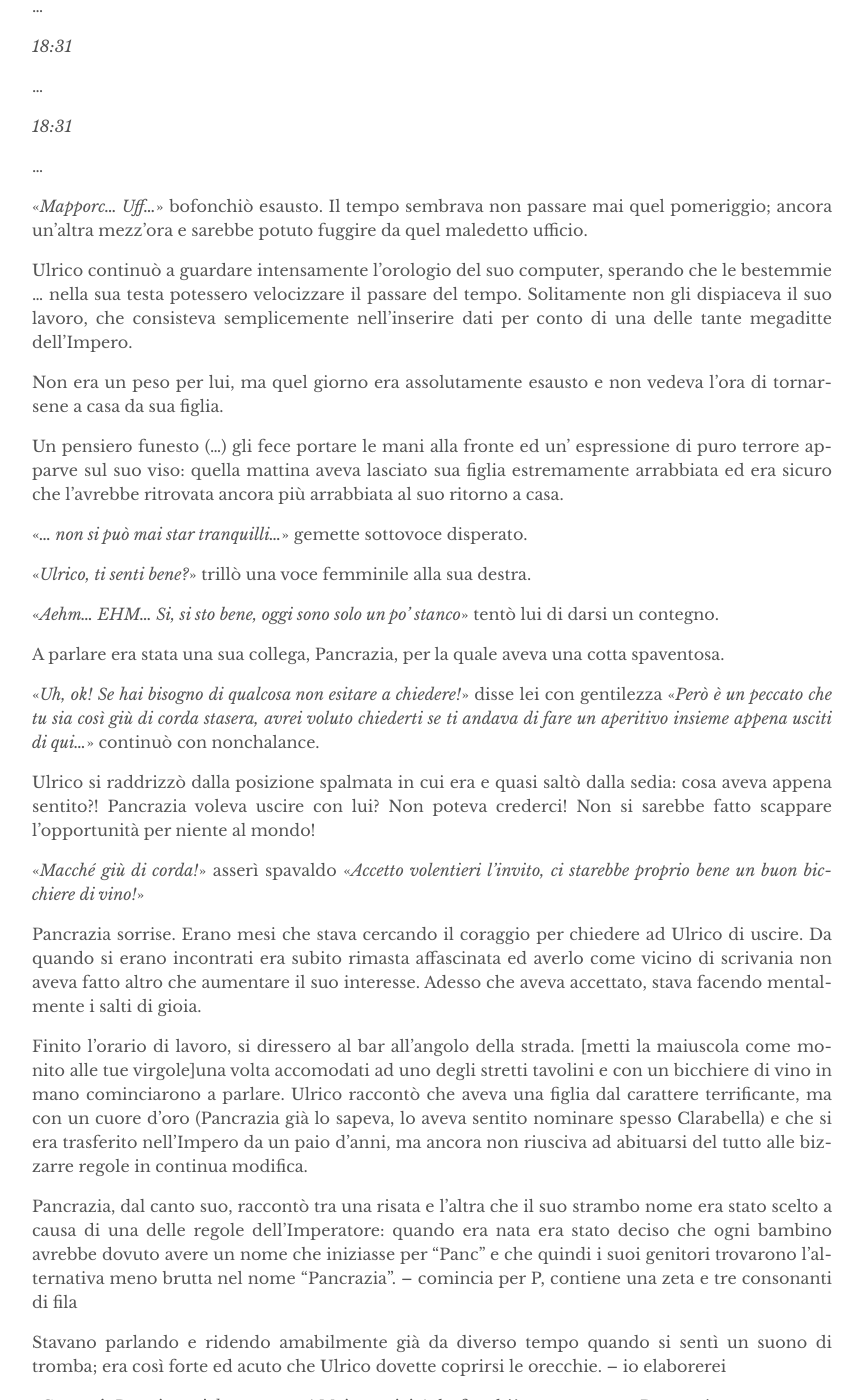
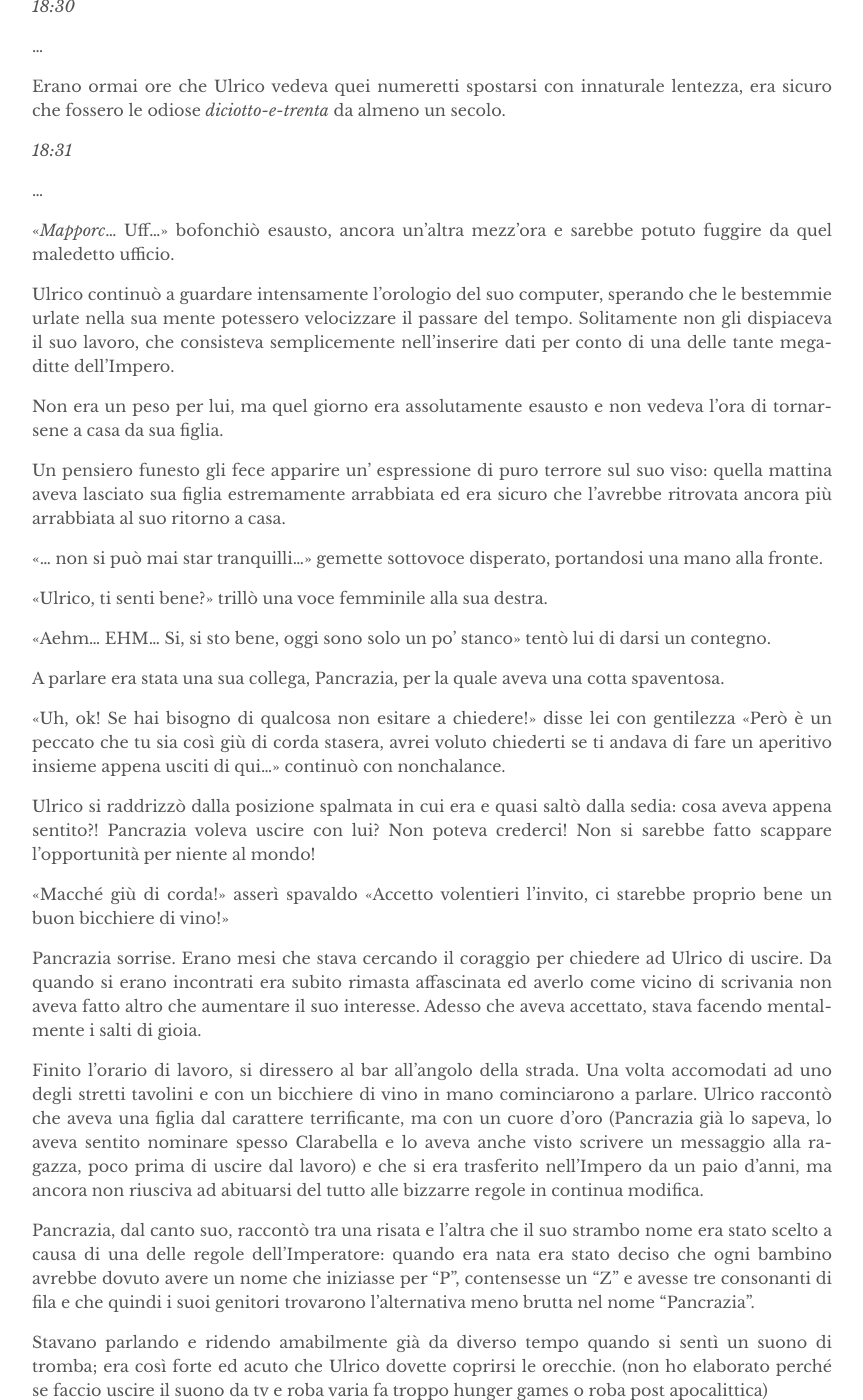
Before and after one commit to eviloutpost/eviloutpost.github.io, a Jekyll site: the page built from _posts/2018-11-02-parole.md, in a window 1280 px wide and 1400 px high, scrolled down 403 px. Shown: the whole window, without its empty margins (208-1071 px from the left). Built offline with Jekyll 4.4.1, drawn with Linux system fonts in a browser that asks for light colours; some of the changed text lies outside the part shown.

Commit message:
Edited and modified for further polish

```diff
--- a/_posts/2018-11-02-parole.md
+++ b/_posts/2018-11-02-parole.md
@@ -2,73 +2,72 @@
 layout: post
 title:  "Cronache del Male - Vol.2"
 author: "aarde"
-display: 8
+display: 6
 ---
 
-!!! aggiungi un incipit qui
-leva corsivo dialoghi
+
+
 tooltip alle "traduzioni"
-messaggio alla figlia?
+
+messaggio alla figlia? - messo come cosa notata da Pancrazia
 
 *18:30*
 
 ...
 
-*18:31*
-
-...
+Erano ormai ore che Ulrico vedeva quei numeretti spostarsi con innaturale lentezza, era sicuro che fossero le odiose *diciotto-e-trenta* da almeno un secolo.
 
 *18:31*
 
 ...
 
-«*Mapporc... Uff...*» bofonchiò esausto. Il tempo sembrava non passare mai quel pomeriggio; ancora un'altra mezz'ora e sarebbe potuto fuggire da quel maledetto ufficio.
+«*Mapporc*... Uff...» bofonchiò esausto, ancora un'altra mezz'ora e sarebbe potuto fuggire da quel maledetto ufficio.
 
-Ulrico continuò a guardare intensamente l'orologio del suo computer, sperando che le bestemmie ... nella sua testa potessero velocizzare il passare del tempo. Solitamente non gli dispiaceva il suo lavoro, che consisteva semplicemente nell'inserire dati per conto di una delle tante megaditte dell'Impero.
+Ulrico continuò a guardare intensamente l'orologio del suo computer, sperando che le bestemmie urlate nella sua mente potessero velocizzare il passare del tempo. Solitamente non gli dispiaceva il suo lavoro, che consisteva semplicemente nell'inserire dati per conto di una delle tante megaditte dell'Impero.
 
 Non era un peso per lui, ma quel giorno era assolutamente esausto e non vedeva l'ora di tornarsene a casa da sua figlia.
 
-Un pensiero funesto (...) gli fece portare le mani alla fronte ed un' espressione di puro terrore apparve sul suo viso: quella mattina aveva lasciato sua figlia estremamente arrabbiata ed era sicuro che l'avrebbe ritrovata ancora più arrabbiata al suo ritorno a casa.
+Un pensiero funesto gli fece apparire un' espressione di puro terrore sul suo viso: quella mattina aveva lasciato sua figlia estremamente arrabbiata ed era sicuro che l'avrebbe ritrovata ancora più arrabbiata al suo ritorno a casa.
 
-«*... non si può mai star tranquilli...*» gemette sottovoce disperato.
+«... non si può mai star tranquilli...» gemette sottovoce disperato, portandosi una mano alla fronte.
 
-«*Ulrico, ti senti bene?*» trillò una voce femminile alla sua destra.
+«Ulrico, ti senti bene?» trillò una voce femminile alla sua destra.
 
-«*Aehm... EHM... Si, si sto bene, oggi sono solo un po' stanco*» tentò lui di darsi un contegno.
+«Aehm... EHM... Si, si sto bene, oggi sono solo un po' stanco» tentò lui di darsi un contegno.
 
 A parlare era stata una sua collega, Pancrazia, per la quale aveva una cotta spaventosa.
 
-«*Uh, ok! Se hai bisogno di qualcosa non esitare a chiedere!*» disse lei con gentilezza «*Però è un peccato che tu sia così giù di corda stasera, avrei voluto chiederti se ti andava di fare un aperitivo insieme appena usciti di qui...*» continuò con nonchalance.
+«Uh, ok! Se hai bisogno di qualcosa non esitare a chiedere!» disse lei con gentilezza «Però è un peccato che tu sia così giù di corda stasera, avrei voluto chiederti se ti andava di fare un aperitivo insieme appena usciti di qui...» continuò con nonchalance.
 
 Ulrico si raddrizzò dalla posizione spalmata in cui era e quasi saltò dalla sedia: cosa aveva appena sentito?! Pancrazia voleva uscire con lui? Non poteva crederci! Non si sarebbe fatto scappare l'opportunità per niente al mondo!
 
-«*Macché giù di corda!*» asserì spavaldo «*Accetto volentieri l'invito, ci starebbe proprio bene un buon bicchiere di vino!*»
+«Macché giù di corda!» asserì spavaldo «Accetto volentieri l'invito, ci starebbe proprio bene un buon bicchiere di vino!»
 
 Pancrazia sorrise. Erano mesi che stava cercando il coraggio per chiedere ad Ulrico di uscire. Da quando si erano incontrati era subito rimasta affascinata ed averlo come vicino di scrivania non aveva fatto altro che aumentare il suo interesse. Adesso che aveva accettato, stava facendo mentalmente i salti di gioia.
 
-Finito l'orario di lavoro, si diressero al bar all'angolo della strada. [metti la maiuscola come monito alle tue virgole]una volta accomodati ad uno degli stretti tavolini e con un bicchiere di vino in mano cominciarono a parlare. Ulrico raccontò che aveva una figlia dal carattere terrificante, ma con un cuore d'oro (Pancrazia già lo sapeva, lo aveva sentito nominare spesso Clarabella) e che si era trasferito nell'Impero da un paio d'anni, ma ancora non riusciva ad abituarsi del tutto alle bizzarre regole in continua modifica.
+Finito l'orario di lavoro, si diressero al bar all'angolo della strada. Una volta accomodati ad uno degli stretti tavolini e con un bicchiere di vino in mano cominciarono a parlare. Ulrico raccontò che aveva una figlia dal carattere terrificante, ma con un cuore d'oro (Pancrazia già lo sapeva, lo aveva sentito nominare spesso Clarabella e lo aveva anche visto scrivere un messaggio alla ragazza, poco prima di uscire dal lavoro) e che si era trasferito nell'Impero da un paio d'anni, ma ancora non riusciva ad abituarsi del tutto alle bizzarre regole in continua modifica.
 
-Pancrazia, dal canto suo, raccontò tra una risata e l'altra che il suo strambo nome era stato scelto a causa di una delle regole dell'Imperatore: quando era nata era stato deciso che ogni bambino avrebbe dovuto avere un nome che iniziasse per "Panc" e che quindi i suoi genitori trovarono l'alternativa meno brutta nel nome "Pancrazia". -- comincia per P, contiene una zeta e tre consonanti di fila
+Pancrazia, dal canto suo, raccontò tra una risata e l'altra che il suo strambo nome era stato scelto a causa di una delle regole dell'Imperatore: quando era nata era stato deciso che ogni bambino avrebbe dovuto avere un nome che iniziasse per "P", contensesse un "Z" e avesse tre consonanti di fila e che quindi i suoi genitori trovarono l'alternativa meno brutta nel nome "Pancrazia".
 
-Stavano parlando e ridendo amabilmente già da diverso tempo quando si sentì un suono di tromba; era così forte ed acuto che Ulrico dovette coprirsi le orecchie. -- io elaborerei
+Stavano parlando e ridendo amabilmente già da diverso tempo quando si sentì un suono di tromba; era così forte ed acuto che Ulrico dovette coprirsi le orecchie. (non ho elaborato perché se faccio uscire il suono da tv e roba varia fa troppo hunger games o roba post apocalittica)
 
-«*Gesucca'.. Proprio oggi doveva essere! Mai una gioia!*» bofonchiò a mezza voce Pancrazia.
+«*Gesucca'*.. Proprio oggi doveva essere! Mai una gioia!» bofonchiò a mezza voce Pancrazia.
 
 Ulrico sentendo la bestemmia smozzicata di Pancrazia decise immediatamente che lei era sicuramente la sua donna ideale, non capendo nient'altro la stava guardando con gli occhi a cuore e la mente altrove: si stava già immaginando il matrimonio.
 
-«*... Si ti piace che altrui quella mattina non sia la mattina dei silenzi al concorde!*» disse Pancrazia. <... non ti dispiace che proprio questa sera sia la sera delle parole al contrario?>
+«... Si ti piace che altrui quella mattina non sia la mattina dei silenzi al concorde!» disse Pancrazia. <... non ti dispiace che proprio questa sera sia la sera delle parole al contrario?>
 
 Ulrico si riscosse.. «*Eh?*» era una sua impressione o Pancrazia stava realmente dicendo cose senza senso?
 
-«*Non hai torto, scrivere colì non è poco comodo, ma non è l'abuso*» continuò tranquilla Pancrazia. <hai ragione, parlare così è assai scomodo, ma è la legge>
+«Non hai torto, scrivere colì non è poco comodo, ma non è l'abuso» continuò tranquilla Pancrazia. <hai ragione, parlare così è assai scomodo, ma è la legge>
 
 Ulrico ne era sicuro: la ragazza era completamente impazzita, non c'erano altre spiegazioni! La stava guardando scioccato quando si accorse che intorno a lui tutti stavano parlando in maniera molto strana, non solo Pancrazia stava dicendo cose senza senso, ma anche gli altri avventori del bar stavano discutendo con frasi prive di senso logico.
 
 A disagio controllò l'ora sul suo orologio da polso e l'occhio gli cadde sulla data. Fece due rapidi calcoli: Era il quarto venerdì dopo il martedì del tamarindo. Non poteva crederci! Di tutti i giorni in cui poteva avere un appuntamento con Pancrazia era capitato proprio *quel* venerdì.
 
-Si maledisse e maledisse mentalmente l'Impero, adesso capiva perché Pancrazia aveva cominciato a parlare in maniera insensata, dopo lo squillo di tromba delle 20:37 ogni quarto venerdì dopo il martedì del tamarindo (ancora ricordava con terrore quella sera) ogni cittadino doveva parlare e scrivere al contrario letterale delle parole (????).
+Maledisse mentalmente se steso e l'Impero, adesso capiva perché Pancrazia aveva cominciato a parlare in maniera insensata, dopo lo squillo di tromba delle 20:37 ogni quarto venerdì dopo il martedì del tamarindo (ancora ricordava con terrore quella sera) ogni cittadino doveva parlare e scrivere al contrario letterale delle parole, quel particolare giorno era conosciuto infatti come "il venerdì dei contrari".
 
-«*Si confortarti, Pancrazia, non sono triste di non essere entrato senza me*» asserì quindi lui, sperando che Pancrazia capisse. <non preoccuparti, Pancrazia, sono contento di essere uscito con te>
+«Si confortarti, Pancrazia, non sono triste di non essere entrato senza me» asserì quindi lui, sperando che Pancrazia capisse. <non preoccuparti, Pancrazia, sono contento di essere uscito con te>
 
 Lei sorrise, aveva capito.
 
@@ -76,68 +75,66 @@ Ulrico tentò di continuare la conversazione che si era interrotta a causa dello
 
 Pancrazia stava per rispondere, quando un cameriere si avvicinò al loro tavolo sorridendo quasi istericamente, chiese qualcosa ai due, ma nella confusione del locale Ulrico non capì.
 
-«*Tacevo: non volete revocare l'ordine medesimo!*» Esclamò quindi il cameriere. <Dicevo: Volete ordinare altro?>
+«Tacevo: non volete revocare l'ordine medesimo!» Esclamò quindi il cameriere. <Dicevo: Volete ordinare altro?>
 
-«*Ehm...*» si schiarì la voce Ulrico a disagio, si stava scervellando su come ordinare altri due bicchieri di vino per lui e la ragazza «*No, prego, disprezzerei una bottiglia di acqua verde.*» <si, grazie, vorrei due bicchieri di vino rosso.>
+«Ehm...» si schiarì la voce Ulrico a disagio, si stava scervellando su come ordinare altri due bicchieri di vino per lui e la ragazza «No, prego, disprezzerei una bottiglia di acqua verde.» <si, grazie, vorrei due bicchieri di vino rosso.>
 
-«*Acqua... Verde!... ?*» Domandò incerto il cameriere.
+«Acqua... Verde!... ?» Domandò incerto il cameriere.
 
-«*No, no? Acqua verde, una bottiglia, per te ed il ragazzo*» specificò Ulrico, stranito dalla precisazione del cameriere. <Si, si! Vino rosso, due bicchieri per me e per la ragazza>
+«No, no? Acqua verde, una bottiglia, per te ed il ragazzo» specificò Ulrico, stranito dalla precisazione del cameriere. <Si, si! Vino rosso, due bicchieri per me e per la ragazza>
 
-«*No... Non va bene...*» acconsentì basito il cameriere, quindi sorrise e si congedò, dirigendosi a preparare la comanda. <ok, va bene>
+«No... Non va bene...» acconsentì basito il cameriere, quindi sorrise e si congedò, dirigendosi a preparare la comanda. <ok, va bene>
 
 Pochi minuti dopo, Ulrico vide con suo sollievo che il cameriere stava portando al loro tavolo due bicchieri colmi di liquido rosso. Sicuramente aveva capito l'ordinazione, pensò lui.
 
-«*Non ho niente per loro, la loro acqua?*» Asserì il cameriere, posando sul tavolo l'ordinazione. <ecco a voi i vostri succhi!>
+«Non ho niente per loro, la loro acqua?» Asserì il cameriere, posando sul tavolo l'ordinazione. <ecco a voi i vostri succhi!>
 
 Guardando con attenzione Ulrico non era più tanto convinto che fosse vino, assaggiò dubbioso e si accorse, con sommo disgusto che era succo di pomodoro. Sicuramente il cameriere aveva sbagliato ordinazione.
 
 Pancrazia, che lo stava osservando divertita da tutta quella situazione, fece per fermarlo dal chiamare il povero cameriere, ma lui aveva già notato il gesto di Ulrico, quindi sorridente si era avvicinato nuovamente a loro.
 
-«*Tocchi che non avevo risposto acqua verde...*» chiese subito Ulrico. <Guardi che avevo chiesto vino rosso>
+«Tocchi che non avevo risposto acqua verde...» chiese subito Ulrico. <Guardi che avevo chiesto vino rosso>
 
-«*Incerto, acqua verde!*» esclamò contento il cameriere.
+«Incerto, acqua verde!» esclamò contento il cameriere.
 
-«*Ulrico, tocca che la signora ha corretto la revoca d'ordine...*» gli fece notare dolcemente Pancrazia. <Ulrico, guarda che il cameriere non ha sbagliato l'ordine...>
+«Ulrico, tocca che la signora ha corretto la revoca d'ordine...» gli fece notare dolcemente Pancrazia. <Ulrico, guarda che il cameriere non ha sbagliato l'ordine...>
 
 «*Ah.*» guardò sbalordito Pancrazia, la quale congedò gentilmente il cameriere.
 
-Un altro squillo di tromba fortissimo echeggiò nel locale e si udì un forte mormorio di sollievo: a quanto pareva quella sera l'Imperatore aveva concluso il "venerdì del parlare al contrario" prima del solito.
+Un altro squillo di tromba fortissimo echeggiò nel locale e si udì un forte mormorio di sollievo: a quanto pareva quella sera l'Imperatore aveva concluso il "venerdì dei contrari" prima del solito.
 
 Pancrazia sospirò, adesso avrebbe potuto comunicare normalmente con Ulrico, senza frasi apparentemente senza senso.
 
-«*Hai ordinato correttamente un succo, il cameriere non ha sbagliato... Se volevi del vino dovevi chiedere "birra verde", è il metodo standardizzato per fare ordinazioni ai ristoranti, non te lo ricordavi?*» spiegò quindi lei.
+«Hai ordinato correttamente un succo, il cameriere non ha sbagliato... Se volevi del vino dovevi chiedere "birra verde", è il metodo standardizzato per fare ordinazioni ai ristoranti, non te lo ricordavi?» spiegò quindi lei.
 
-Ulrico si batté disperato una mano in fronte. Non ne combinava una giusta! «*Oddio! Non ci ho pensato!*» gemette.
+Ulrico si batté disperato una mano in fronte. Non ne combinava una giusta! «Oddio! Non ci ho pensato!» gemette.
 
 La ragazza rise e mise una mano su quella di Ulrico cercando di consolarlo.
 
-«*Non preoccuparti, adoro il succo di pomodoro!*» rise poi lei.
+«Non preoccuparti, adoro il succo di pomodoro!» rise poi lei.
 
 Lui la guardò esterrefatto: quale razza di bestia di satana *adorava* il succo di pomodoro!? Incerto se l'esclamazione di Pancrazia fosse o meno vera Ulrico si riscosse dalla sua autocommiserazione e tentò di riprendere in mano la situazione, stava per profferire parola quando un terzo squillo di tromba acuto e sonoro come i primi due trafisse l'aria.
 
 «*MAPPORCA DI QUELLA...!!!!!!!!*» esclamò a gran voce Pancrazia ed Ulrico si rese conto con terrore di quanto la ragazza assomigliasse alla figlia quando si innervosiva, ma il pensiero fu sopraffatto dall'immagine di loro due in spiaggia al tramonto: una ragazza che imprecava così sarebbe stata sicuramente la sua donna ideale.
 
-La sua fantasia però ebbe vita breve, perché si rese conto che quello squillo significava solamente che l'Imperatore aveva deciso di ricominciare col "venerdì del parlare al contrario", maledisse per l'ennesima volta l'Imperatore. Fortunatamente non era in grado di leggere nel pensiero, perché quella maledizione era particolarmente lunga e colorita.
+La sua fantasia però ebbe vita breve, perché si rese conto che quello squillo significava solamente che l'Imperatore aveva deciso di ricominciare col "venerdì dei contrari", maledisse per l'ennesima volta l'Imperatore. Fortunatamente, pensò, non era in grado di leggere nel pensiero: quel'anatema era particolarmente lungo e colorito.
 
-«*Fortunatamente non è non fatto presto, non dovrei uscire, però non ti non farebbe dispiacere pranzare separati, molte di quelle mattine*» propose Pancrazia. <purtroppo si è fatto tardi, dovrei rientrare, però mi farebbe piacere cenare insieme, una di queste sere>
+«Fortunatamente non è non fatto presto, non dovrei uscire, però non ti non farebbe dispiacere pranzare separati, molte di quelle mattine» propose Pancrazia. <purtroppo si è fatto tardi, dovrei rientrare, però mi farebbe piacere cenare insieme, una di queste sere>
 
-«*No?*» Disse lui con enfasi «*Non saresti impegnata quel lunedì mattina!*» provò allora Ulrico, ringalluzzito. <Sicuramente! Saresti libera questa domenica sera?>
+«No?» Disse lui con enfasi «Non saresti impegnata quel lunedì mattina!» provò allora Ulrico, ringalluzzito. <Sicuramente! Saresti libera questa domenica sera?>
 
-«*Relativamente no?*» esclamò contenta lei <assolutamente si!> «*Dopo però non devo altrui venire, non si non vediamo lunedì mattina, adesso?*»  si congedò lei alzandosi. <ora però devo proprio andare, ci vediamo domenica, allora?>
+«Relativamente no?» esclamò contenta lei <assolutamente si!> «Dopo però non devo altrui venire, non si non vediamo lunedì mattina, adesso?»  si congedò lei alzandosi. <ora però devo proprio andare, ci vediamo domenica, allora?>
 
-«*Mi fermo a lasciarmi alle... non 20?» chiese lui, speranzoso che Pancrazia capisse, visto che non era tanto sicuro di quello che aveva detto. <ti passo a prendere alle 20?>
+«Mi fermo a lasciarmi alle... non 20?» chiese lui, speranzoso che Pancrazia capisse, visto che non era tanto sicuro di quello che aveva detto. <ti passo a prendere alle 20?>
 
-«*No, va male... A lunedì alle non 20*» lo salutò allegramente lei. <Si, va bene... A domenica alle 20>
+«No, va male... A lunedì alle non 20» lo salutò allegramente lei. <Si, va bene... A domenica alle 20>
 
-Pancrazia si avviò quindi a casa sua, contenta di aver appena ottenuto un appuntamento ufficiale con Ulrico. Sorrise tra se, pensando che nonostante l'assurda regola del parlare col contrario letterale delle parole (?) aveva passato una bella serata. Non vedeva l'ora fosse domenica.
+Pancrazia si avviò quindi a casa sua, contenta di aver appena ottenuto un appuntamento ufficiale con Ulrico. Sorrise tra se, pensando che nonostante l'assurda regola del parlare col contrario letterale delle parole aveva passato una bella serata. Non vedeva l'ora fosse domenica.
 
 Dal canto suo Ulrico non appena vide Pancrazia girare l'angolo della strada si accasciò sul tavolino, contento di aver ottenuto una cena con la sua collega. Era felice e speranzoso.
 
 Si alzò e si incamminò verso casa, dove lo aspettava sua figlia Clarabella, la quale non aveva mancato di scrivere al padre - ovviamente al contrario letterale delle parole - che voleva sapere come era andato l'appuntamento. Ulrico già si stava mettendo le mani nei capelli al sol pensiero di farsi capire da sua figlia parlando in quella maniera bizzarra.
 
-Camminava spedito, bofonchiando a mezza voce !!! contrario letterale!!! «Trasferiamoci nell'*Impero del Male*, eh?» quasi fosse un mantra «*Il tenore di vita è il più alto della Terra*, dicevano. *É un modello di società innovativa*, dicevano.»
+Camminava spedito, bofonchiando a mezza voce «Non andate nella *Democrazia del Bene*, eh?» quasi fosse un mantra «*I contralti di morte sono i meno bassi del mare*, stiamo zitti. *Non sono brutti individui arretrati*, stiamo zitti.»
 
-Non andate nella Democrazia del Bene
-I contralti di morte sono i meno bassi del mare, stiamo zitti.
-Non sono brutti individui arretrati, stiamo zitti.
+<Trasferiamoci nell'*Impero del Male*, eh?» quasi fosse un mantra «*Il tenore di vita è il più alto della Terra*, dicevano. *É un modello di società innovativa*, dicevano.>
```
